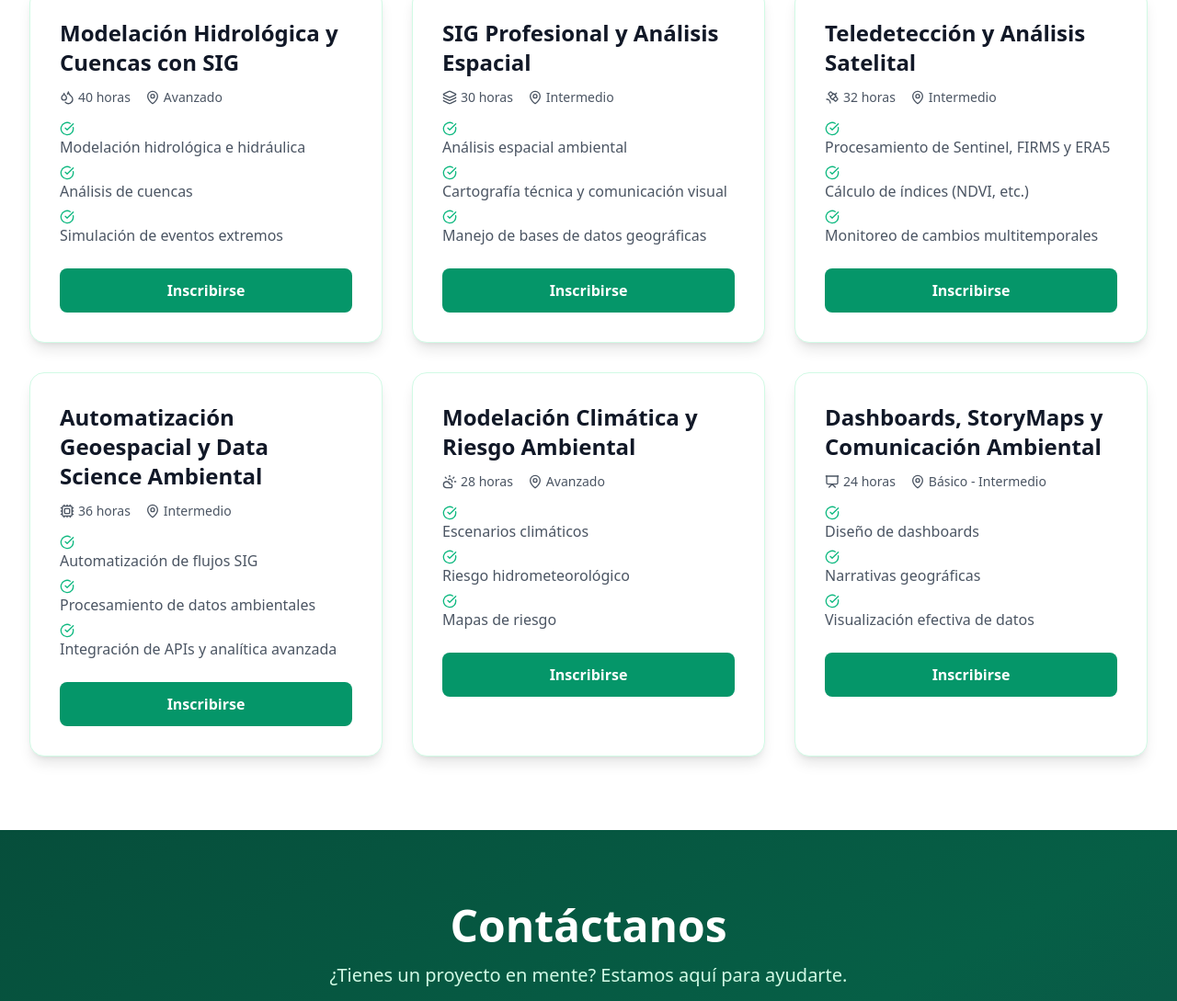
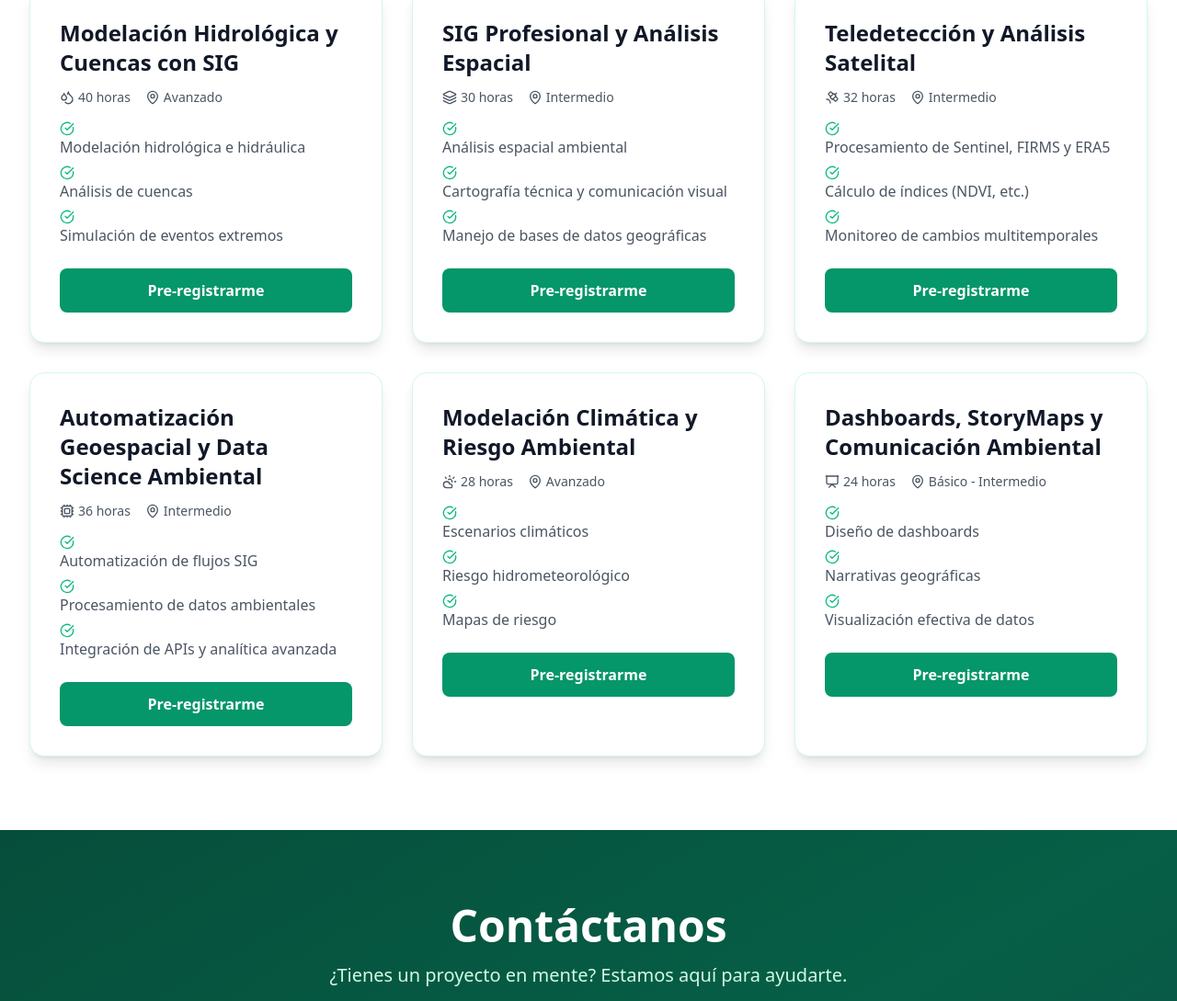
Before and after one commit to boutetengineering-maker/boutetengineering.github.io, a plain HTML site: page index.html in a window 1280 px wide. Shown: the part 2604-3693 px from the top of the page at 92% size. Drawn offline with nearby package versions, Linux system fonts and the light colour scheme.

Commit message:
Refactor courses section in index.html

```diff
--- a/index.html
+++ b/index.html
@@ -244,7 +244,6 @@
         </div>
     </section>
 
-    <!-- CURSOS (1–6 COMPLETOS) -->
   <section id="courses" class="py-20 bg-white">
     <div class="max-w-7xl mx-auto px-4 sm:px-6 lg:px-8">
 
@@ -278,9 +277,12 @@
                         <li><i data-lucide="check-circle" class="w-4 h-4 text-emerald-500"></i>Análisis de cuencas</li>
                         <li><i data-lucide="check-circle" class="w-4 h-4 text-emerald-500"></i>Simulación de eventos extremos</li>
                     </ul>
-                        <button class="w-full bg-emerald-600 hover:bg-emerald-700 text-white py-3 rounded-lg font-semibold">
-                            Inscribirse
-                        </button>
+
+                    <a href="https://docs.google.com/forms/d/e/1FAIpQLSdIoXkvk97CaDs_pyNGgU7MgZiBNEscF9a0cS2UtOBDHpyRhw/viewform?usp=header"
+                       target="_blank" rel="noopener noreferrer"
+                       class="block w-full text-center bg-emerald-600 hover:bg-emerald-700 text-white py-3 rounded-lg font-semibold">
+                        Pre-registrarme
+                    </a>
                 </div>
             </div>
 
@@ -303,9 +305,12 @@
                         <li><i data-lucide="check-circle" class="w-4 h-4 text-emerald-500"></i>Cartografía técnica y comunicación visual</li>
                         <li><i data-lucide="check-circle" class="w-4 h-4 text-emerald-500"></i>Manejo de bases de datos geográficas</li>
                     </ul>
-                        <button class="w-full bg-emerald-600 hover:bg-emerald-700 text-white py-3 rounded-lg font-semibold">
-                            Inscribirse
-                        </button>
+
+                    <a href="https://docs.google.com/forms/d/e/1FAIpQLSdIoXkvk97CaDs_pyNGgU7MgZiBNEscF9a0cS2UtOBDHpyRhw/viewform?usp=header"
+                       target="_blank" rel="noopener noreferrer"
+                       class="block w-full text-center bg-emerald-600 hover:bg-emerald-700 text-white py-3 rounded-lg font-semibold">
+                        Pre-registrarme
+                    </a>
                 </div>
             </div>
 
@@ -328,9 +333,12 @@
                         <li><i data-lucide="check-circle" class="w-4 h-4 text-emerald-500"></i>Cálculo de índices (NDVI, etc.)</li>
                         <li><i data-lucide="check-circle" class="w-4 h-4 text-emerald-500"></i>Monitoreo de cambios multitemporales</li>
                     </ul>
-                        <button class="w-full bg-emerald-600 hover:bg-emerald-700 text-white py-3 rounded-lg font-semibold">
-                            Inscribirse
-                        </button>
+
+                    <a href="https://docs.google.com/forms/d/e/1FAIpQLSdIoXkvk97CaDs_pyNGgU7MgZiBNEscF9a0cS2UtOBDHpyRhw/viewform?usp=header"
+                       target="_blank" rel="noopener noreferrer"
+                       class="block w-full text-center bg-emerald-600 hover:bg-emerald-700 text-white py-3 rounded-lg font-semibold">
+                        Pre-registrarme
+                    </a>
                 </div>
             </div>
 
@@ -353,9 +361,12 @@
                         <li><i data-lucide="check-circle" class="w-4 h-4 text-emerald-500"></i>Procesamiento de datos ambientales</li>
                         <li><i data-lucide="check-circle" class="w-4 h-4 text-emerald-500"></i>Integración de APIs y analítica avanzada</li>
                     </ul>
-                        <button class="w-full bg-emerald-600 hover:bg-emerald-700 text-white py-3 rounded-lg font-semibold">
-                            Inscribirse
-                        </button>
+
+                    <a href="https://docs.google.com/forms/d/e/1FAIpQLSdIoXkvk97CaDs_pyNGgU7MgZiBNEscF9a0cS2UtOBDHpyRhw/viewform?usp=header"
+                       target="_blank" rel="noopener noreferrer"
+                       class="block w-full text-center bg-emerald-600 hover:bg-emerald-700 text-white py-3 rounded-lg font-semibold">
+                        Pre-registrarme
+                    </a>
                 </div>
             </div>
 
@@ -378,9 +389,12 @@
                         <li><i data-lucide="check-circle" class="w-4 h-4 text-emerald-500"></i>Riesgo hidrometeorológico</li>
                         <li><i data-lucide="check-circle" class="w-4 h-4 text-emerald-500"></i>Mapas de riesgo</li>
                     </ul>
-                        <button class="w-full bg-emerald-600 hover:bg-emerald-700 text-white py-3 rounded-lg font-semibold">
-                            Inscribirse
-                        </button>
+
+                    <a href="https://docs.google.com/forms/d/e/1FAIpQLSdIoXkvk97CaDs_pyNGgU7MgZiBNEscF9a0cS2UtOBDHpyRhw/viewform?usp=header"
+                       target="_blank" rel="noopener noreferrer"
+                       class="block w-full text-center bg-emerald-600 hover:bg-emerald-700 text-white py-3 rounded-lg font-semibold">
+                        Pre-registrarme
+                    </a>
                 </div>
             </div>
 
@@ -403,9 +417,12 @@
                         <li><i data-lucide="check-circle" class="w-4 h-4 text-emerald-500"></i>Narrativas geográficas</li>
                         <li><i data-lucide="check-circle" class="w-4 h-4 text-emerald-500"></i>Visualización efectiva de datos</li>
                     </ul>
-                        <button class="w-full bg-emerald-600 hover:bg-emerald-700 text-white py-3 rounded-lg font-semibold">
-                            Inscribirse
-                        </button>
+
+                    <a href="https://docs.google.com/forms/d/e/1FAIpQLSdIoXkvk97CaDs_pyNGgU7MgZiBNEscF9a0cS2UtOBDHpyRhw/viewform?usp=header"
+                       target="_blank" rel="noopener noreferrer"
+                       class="block w-full text-center bg-emerald-600 hover:bg-emerald-700 text-white py-3 rounded-lg font-semibold">
+                        Pre-registrarme
+                    </a>
                 </div>
             </div>
 
```
Lines whose indentation alone changed are shown as unchanged.
